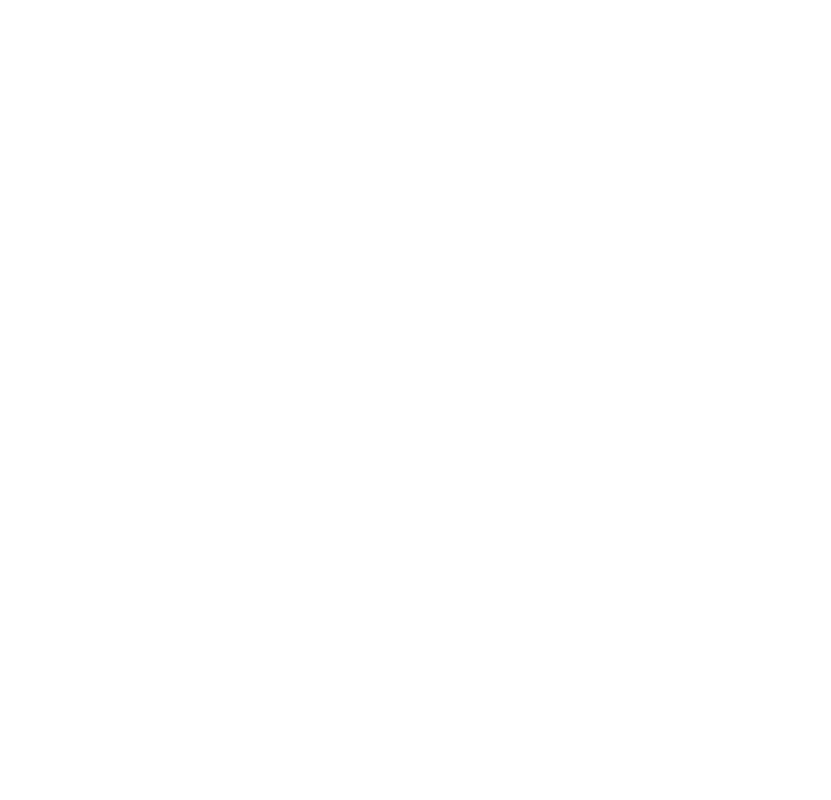
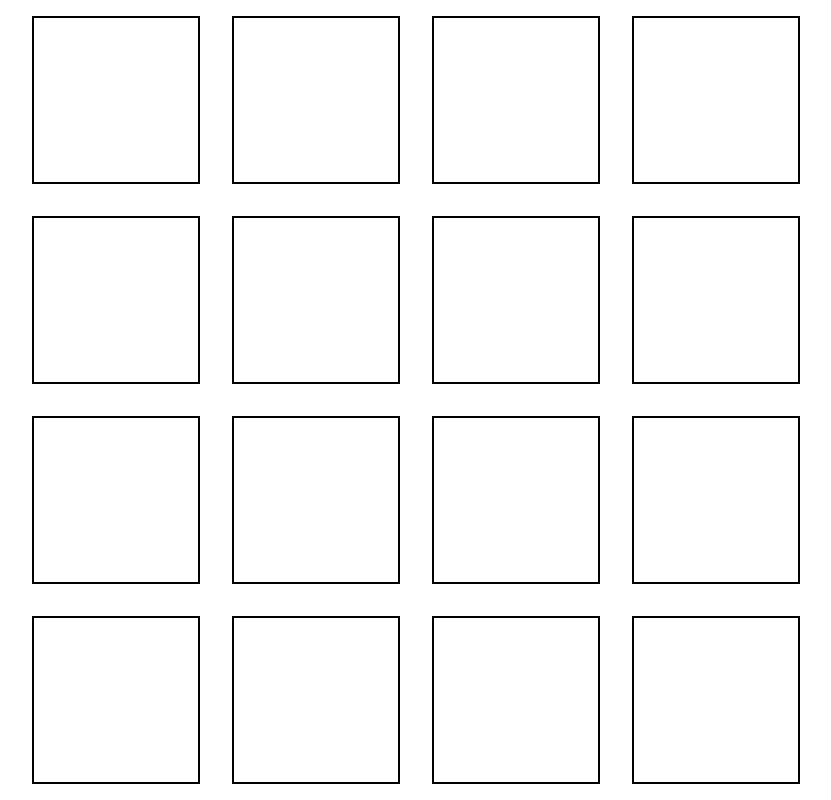
Before and after one commit to Telmo26/etch-a-sketch, a plain HTML site: page index.html in a window 1280 px wide. Shown: the whole page, without its empty margins (224-1055 px from the left). Drawn offline with Linux system fonts and the light colour scheme.

Commit message:
Added the grid Created the grid in JS and style it using CSS to always fill the screen

```diff
--- a/index.html
+++ b/index.html
@@ -8,6 +8,6 @@
     <title>Document</title>
 </head>
 <body>
-
+    <div class="container"></div>
 </body>
 </html>
--- a/script.js
+++ b/script.js
@@ -0,0 +1,7 @@
+const container = document.querySelector(".container")
+
+for (let i = 0 ; i < 16 ; i++) {
+    const div = document.createElement("div");
+    div.classList.toggle("child");
+    container.appendChild(div);
+}
--- a/styles.css
+++ b/styles.css
@@ -1,3 +1,19 @@
 * {
     box-sizing: border-box;
+    margin: 0;
+    padding: 0;
 }
+
+.container {
+    display: flex;
+    flex-wrap: wrap;
+    height: min(100vh, 100vw);
+    width: min(100vh, 100vw);
+    margin: auto;
+}
+
+.child {
+    margin: 2%;
+    border: 2px solid black;
+    flex: 1 1 20%;
+}
```
